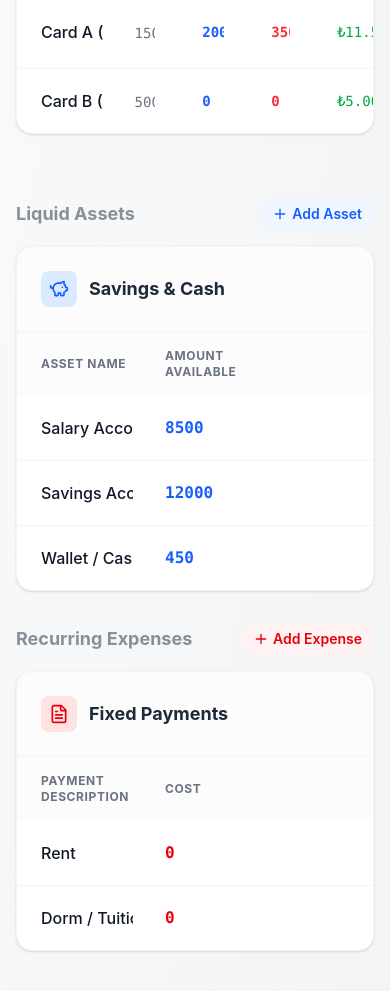
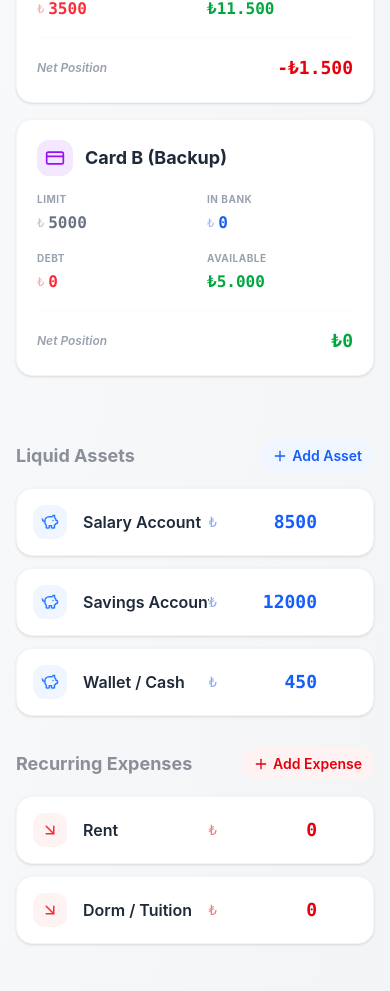
Before and after one commit to du0ks/financial_planner, a React (Vite) app: page / in a window 390 px wide. Shown: the part 999-1990 px from the top of the page. Built offline with nearby package versions, Linux system fonts and the light colour scheme.

Commit message:
feat: Refactor CardTable, FundTable, and OtherTable components from table to grid layouts, enhance layout, and remove number input spin buttons.

```diff
--- a/index.html
+++ b/index.html
@@ -10,7 +10,8 @@
 
 <body>
   <div id="root"></div>
-  <script type="module" src="/src/main.jsx"></script>
+  <script type="module" src="/src/main.jsx" crossorigin></script>
+  <!-- PWA register script removed because VitePWA plugin disabled -->
 </body>
 
 </html>
--- a/src/components/CardTable.jsx
+++ b/src/components/CardTable.jsx
@@ -1,35 +1,10 @@
 import React from 'react';
-import { Trash2, CreditCard } from 'lucide-react';
+import { Trash2, CreditCard, ChevronRight } from 'lucide-react';
 import { formatMoney } from '../utils/format';
 
 export default function CardTable({ cards, updateCard, removeCard }) {
     return (
-        <div className="bg-white dark:bg-gray-800 rounded-2xl border border-gray-100 dark:border-gray-800 shadow-sm overflow-hidden mb-8">
-            <div className="p-6 border-b border-gray-100 dark:border-gray-800 flex justify-between items-center bg-gray-50/50 dark:bg-gray-800/50">
-                <div className="flex items-center gap-3">
-                    <div className="p-2 bg-purple-100 dark:bg-purple-900/30 rounded-lg text-purple-600 dark:text-purple-400">
-                        <CreditCard size={20} />
-                    </div>
-                    <h2 className="text-lg font-bold text-gray-800 dark:text-gray-100">
-                        Credit Cards
-                    </h2>
-                </div>
-            </div>
-
-            <div className="overflow-x-auto">
-                <table className="w-full text-left border-collapse">
-                    <thead>
-                        <tr className="bg-gray-50/50 dark:bg-gray-800/50 text-gray-500 dark:text-gray-400 text-xs uppercase tracking-wider font-semibold">
-                            <th className="p-4 pl-6">Card Identity</th>
-                            <th className="p-4 w-32">Limit</th>
-                            <th className="p-4 w-32">In Bank</th>
-                            <th className="p-4 w-32">Debt</th>
-                            <th className="p-4 w-40">Available</th>
-                            <th className="p-4 w-40">Net Status</th>
-                            <th className="p-4 w-12"></th>
-                        </tr>
-                    </thead>
-                    <tbody className="divide-y divide-gray-100 dark:divide-gray-800">
+        <div className="grid grid-cols-1 md:grid-cols-2 gap-4 mb-8">
             {cards.map((card) => {
                 const money = parseFloat(card.money) || 0;
                 const debt = parseFloat(card.debt) || 0;
@@ -38,60 +13,87 @@ export default function CardTable({ cards, updateCard, removeCard }) {
                 const cardNet = money - debt;
 
                 return (
-                                <tr key={card.id} className="hover:bg-gray-50/50 dark:hover:bg-gray-700/30 transition-colors group">
-                                    <td className="p-4 pl-6">
+                    <div
+                        key={card.id}
+                        className="bg-white dark:bg-gray-800 rounded-2xl p-5 shadow-sm border border-gray-100 dark:border-gray-800 transition-all hover:shadow-md group flex flex-col"
+                    >
+                        {/* Card Header */}
+                        <div className="flex justify-between items-start mb-4">
+                            <div className="flex items-center gap-3">
+                                <div className="p-2 bg-purple-100 dark:bg-purple-900/30 rounded-xl text-purple-600 dark:text-purple-400">
+                                    <CreditCard size={20} />
+                                </div>
                                 <input
                                     type="text"
                                     value={card.name}
                                     onChange={(e) => updateCard(card.id, 'name', e.target.value)}
-                                            className="bg-transparent font-medium text-gray-900 dark:text-gray-100 w-full focus:outline-none focus:text-green-600 placeholder-gray-300"
+                                    className="bg-transparent font-bold text-gray-800 dark:text-gray-100 focus:outline-none focus:ring-0 text-lg w-full"
                                     placeholder="Card Name"
                                 />
-                                    </td>
-                                    <td className="p-4">
-                                        <input
-                                            type="number"
-                                            value={card.limit}
-                                            onChange={(e) => updateCard(card.id, 'limit', e.target.value)}
-                                            className="bg-transparent text-gray-500 dark:text-gray-400 w-full focus:outline-none focus:text-green-600 font-mono text-sm"
-                                        />
-                                    </td>
-                                    <td className="p-4">
-                                        <input
-                                            type="number"
-                                            value={card.money}
-                                            onChange={(e) => updateCard(card.id, 'money', e.target.value)}
-                                            className="bg-transparent text-blue-600 dark:text-blue-400 font-semibold w-full focus:outline-none focus:bg-blue-50/50 rounded py-1 font-mono text-sm"
-                                        />
-                                    </td>
-                                    <td className="p-4">
-                                        <input
-                                            type="number"
-                                            value={card.debt}
-                                            onChange={(e) => updateCard(card.id, 'debt', e.target.value)}
-                                            className="bg-transparent text-red-500 dark:text-red-400 font-semibold w-full focus:outline-none focus:bg-red-50/50 rounded py-1 font-mono text-sm"
-                                        />
-                                    </td>
-                                    <td className={`p-4 font-mono text-sm font-medium ${remainingLimit < 0 ? 'text-red-500' : 'text-green-600 dark:text-green-400'}`}>
-                                        {formatMoney(remainingLimit)}
-                                    </td>
-                                    <td className={`p-4 font-mono text-sm font-medium ${cardNet < 0 ? 'text-red-600' : 'text-green-600 dark:text-green-400'}`}>
-                                        {cardNet > 0 ? '+' : ''}{formatMoney(cardNet)}
-                                    </td>
-                                    <td className="p-4 text-right">
+                            </div>
                             <button
                                 onClick={() => removeCard(card.id)}
-                                            className="opacity-0 group-hover:opacity-100 text-gray-400 hover:text-red-500 p-2 rounded-full hover:bg-red-50 dark:hover:bg-red-900/20 transition-all"
+                                className="opacity-0 group-hover:opacity-100 text-gray-300 hover:text-red-500 p-1.5 rounded-lg hover:bg-red-50 dark:hover:bg-red-900/20 transition-all"
                             >
                                 <Trash2 size={16} />
                             </button>
-                                    </td>
-                                </tr>
-                            );
-                        })}
-                    </tbody>
-                </table>
+                        </div>
+
+                        {/* Stats Grid */}
+                        <div className="grid grid-cols-2 gap-y-4 gap-x-6 mb-4">
+                            <StatsInput
+                                label="Limit"
+                                value={card.limit}
+                                onChange={(v) => updateCard(card.id, 'limit', v)}
+                                color="text-gray-500"
+                            />
+                            <StatsInput
+                                label="In Bank"
+                                value={card.money}
+                                onChange={(v) => updateCard(card.id, 'money', v)}
+                                color="text-blue-600 dark:text-blue-400"
+                            />
+                            <StatsInput
+                                label="Debt"
+                                value={card.debt}
+                                onChange={(v) => updateCard(card.id, 'debt', v)}
+                                color="text-red-500"
+                            />
+                            <div className="flex flex-col">
+                                <span className="text-[10px] uppercase tracking-wider text-gray-400 font-bold mb-1">Available</span>
+                                <span className={`text-md font-mono font-bold ${remainingLimit < 0 ? 'text-red-500' : 'text-green-600 dark:text-green-400'}`}>
+                                    {formatMoney(remainingLimit)}
+                                </span>
+                            </div>
+                        </div>
+
+                        {/* Bottom Net Status */}
+                        <div className="mt-auto pt-4 border-t border-gray-50 dark:border-gray-700/50 flex items-center justify-between">
+                            <span className="text-xs font-semibold text-gray-400 italic">Net Position</span>
+                            <span className={`text-lg font-mono font-extrabold ${cardNet < 0 ? 'text-red-600' : 'text-green-600 dark:text-green-400'}`}>
+                                {cardNet > 0 ? '+' : ''}{formatMoney(cardNet)}
+                            </span>
                         </div>
                     </div>
                 );
+            })}
+        </div>
+    );
 }
+
+function StatsInput({ label, value, onChange, color }) {
+    return (
+        <div className="flex flex-col">
+            <label className="text-[10px] uppercase tracking-wider text-gray-400 font-bold mb-1">{label}</label>
+            <div className="flex items-center">
+                <span className={`text-xs mr-1 opacity-40 font-mono ${color}`}>₺</span>
+                <input
+                    type="number"
+                    value={value}
+                    onChange={(e) => onChange(e.target.value)}
+                    className={`bg-transparent font-mono font-bold text-md w-full focus:outline-none ${color}`}
+                />
+            </div>
+        </div>
+    )
+}
--- a/src/components/FundTable.jsx
+++ b/src/components/FundTable.jsx
@@ -1,58 +1,50 @@
 import React from 'react';
-import { Trash2, PiggyBank } from 'lucide-react';
+import { Trash2, PiggyBank, ArrowUpRight } from 'lucide-react';
+import { formatMoney } from '../utils/format';
 
 export default function FundTable({ funds, updateFund, removeFund }) {
     return (
-        <div className="bg-white dark:bg-gray-800 rounded-2xl border border-gray-100 dark:border-gray-800 shadow-sm overflow-hidden mb-8">
-            <div className="p-6 border-b border-gray-100 dark:border-gray-800 flex justify-between items-center bg-gray-50/50 dark:bg-gray-800/50">
-                <div className="flex items-center gap-3">
-                    <div className="p-2 bg-blue-100 dark:bg-blue-900/30 rounded-lg text-blue-600 dark:text-blue-400">
-                        <PiggyBank size={20} />
+        <div className="space-y-3 mb-8">
+            {funds.map((fund) => (
+                <div
+                    key={fund.id}
+                    className="bg-white dark:bg-gray-800 rounded-2xl p-4 flex items-center justify-between shadow-sm border border-gray-100 dark:border-gray-800 group transition-all hover:bg-gray-50/50 dark:hover:bg-gray-700/30"
+                >
+                    <div className="flex items-center gap-4 flex-1">
+                        <div className="p-2 bg-blue-50 dark:bg-blue-900/20 rounded-xl text-blue-500">
+                            <PiggyBank size={18} />
                         </div>
-                    <h2 className="text-lg font-bold text-gray-800 dark:text-gray-100">
-                        Savings & Cash
-                    </h2>
-                </div>
-            </div>
-
-            <div className="overflow-x-auto">
-                <table className="w-full text-left border-collapse">
-                    <thead>
-                        <tr className="bg-gray-50/50 dark:bg-gray-800/50 text-gray-500 dark:text-gray-400 text-xs uppercase tracking-wider font-semibold">
-                            <th className="p-4 pl-6">Asset Name</th>
-                            <th className="p-4 w-40">Amount Available</th>
-                            <th className="p-4 w-12"></th>
-                        </tr>
-                    </thead>
-                    <tbody className="divide-y divide-gray-100 dark:divide-gray-800">
-                        {funds.map((fund) => (
-                            <tr key={fund.id} className="hover:bg-gray-50/50 dark:hover:bg-gray-700/30 transition-colors group">
-                                <td className="p-4 pl-6">
                         <input
                             type="text"
                             value={fund.name}
                             onChange={(e) => updateFund(fund.id, 'name', e.target.value)}
-                                        className="bg-transparent font-medium text-gray-900 dark:text-gray-100 w-full focus:outline-none focus:text-blue-600 placeholder-gray-300"
+                            className="bg-transparent font-semibold text-gray-800 dark:text-gray-100 focus:outline-none w-full"
+                            placeholder="Asset Name"
                         />
-                                </td>
-                                <td className="p-4">
+                    </div>
+
+                    <div className="flex items-center gap-4">
+                        <div className="text-right">
+                            <div className="flex items-center justify-end text-blue-600 dark:text-blue-400 font-bold font-mono text-lg">
+                                <span className="text-sm mr-1 opacity-50 font-normal">₺</span>
                                 <input
                                     type="number"
                                     value={fund.amount}
                                     onChange={(e) => updateFund(fund.id, 'amount', e.target.value)}
-                                        className="bg-transparent text-blue-600 dark:text-blue-400 font-bold w-full focus:outline-none focus:bg-blue-50/50 rounded py-1 font-mono"
+                                    className="bg-transparent text-right w-24 focus:outline-none border-b border-transparent focus:border-blue-200"
                                 />
-                                </td>
-                                <td className="p-4 text-right">
-                                    <button onClick={() => removeFund(fund.id)} className="opacity-0 group-hover:opacity-100 text-gray-400 hover:text-red-500 p-2 rounded-full hover:bg-red-50 dark:hover:bg-red-900/20 transition-all">
+                            </div>
+                        </div>
+
+                        <button
+                            onClick={() => removeFund(fund.id)}
+                            className="opacity-0 group-hover:opacity-100 text-gray-300 hover:text-red-500 p-1 rounded-lg transition-all"
+                        >
                             <Trash2 size={16} />
                         </button>
-                                </td>
-                            </tr>
+                    </div>
+                </div>
             ))}
-                    </tbody>
-                </table>
-            </div>
         </div>
     );
 }
--- a/src/components/Layout.jsx
+++ b/src/components/Layout.jsx
@@ -1,5 +1,5 @@
-import React, { useState } from 'react';
-import { LayoutDashboard, History, Settings, Wallet, Banknote, Download } from 'lucide-react';
+import React from 'react';
+import { Wallet, Banknote } from 'lucide-react';
 
 export default function Layout({ children, activeTab, onTabChange }) {
     return (
@@ -24,7 +24,7 @@ export default function Layout({ children, activeTab, onTabChange }) {
                     </div>
                 </div>
 
-                {/* Navigation Tabs (Scrollable on mobile) */}
+                {/* Navigation Tabs */}
                 <div className="max-w-6xl mx-auto px-4 flex overflow-x-auto gap-6 text-sm font-medium no-scrollbar">
                     <NavTab
                         active={activeTab === 'dashboard'}
--- a/src/components/OtherTable.jsx
+++ b/src/components/OtherTable.jsx
@@ -1,58 +1,49 @@
 import React from 'react';
-import { Trash2, FileText } from 'lucide-react';
+import { Trash2, ArrowDownRight } from 'lucide-react';
 
 export default function OtherTable({ others, updateOther, removeOther }) {
     return (
-        <div className="bg-white dark:bg-gray-800 rounded-2xl border border-gray-100 dark:border-gray-800 shadow-sm overflow-hidden mb-8">
-            <div className="p-6 border-b border-gray-100 dark:border-gray-800 flex justify-between items-center bg-gray-50/50 dark:bg-gray-800/50">
-                <div className="flex items-center gap-3">
-                    <div className="p-2 bg-red-100 dark:bg-red-900/30 rounded-lg text-red-600 dark:text-red-400">
-                        <FileText size={20} />
+        <div className="space-y-3 mb-8">
+            {others.map((item) => (
+                <div
+                    key={item.id}
+                    className="bg-white dark:bg-gray-800 rounded-2xl p-4 flex items-center justify-between shadow-sm border border-gray-100 dark:border-gray-800 group transition-all hover:bg-gray-50/50 dark:hover:bg-gray-700/30"
+                >
+                    <div className="flex items-center gap-4 flex-1">
+                        <div className="p-2 bg-red-50 dark:bg-red-900/20 rounded-xl text-red-500">
+                            <ArrowDownRight size={18} />
                         </div>
-                    <h2 className="text-lg font-bold text-gray-800 dark:text-gray-100">
-                        Fixed Payments
-                    </h2>
-                </div>
-            </div>
-
-            <div className="overflow-x-auto">
-                <table className="w-full text-left border-collapse">
-                    <thead>
-                        <tr className="bg-gray-50/50 dark:bg-gray-800/50 text-gray-500 dark:text-gray-400 text-xs uppercase tracking-wider font-semibold">
-                            <th className="p-4 pl-6">Payment Description</th>
-                            <th className="p-4 w-40">Cost</th>
-                            <th className="p-4 w-12"></th>
-                        </tr>
-                    </thead>
-                    <tbody className="divide-y divide-gray-100 dark:divide-gray-800">
-                        {others.map((item) => (
-                            <tr key={item.id} className="hover:bg-gray-50/50 dark:hover:bg-gray-700/30 transition-colors group">
-                                <td className="p-4 pl-6">
                         <input
                             type="text"
                             value={item.name}
                             onChange={(e) => updateOther(item.id, 'name', e.target.value)}
-                                        className="bg-transparent font-medium text-gray-900 dark:text-gray-100 w-full focus:outline-none focus:text-red-500 placeholder-gray-300"
+                            className="bg-transparent font-semibold text-gray-800 dark:text-gray-100 focus:outline-none w-full"
+                            placeholder="Expense Name"
                         />
-                                </td>
-                                <td className="p-4">
+                    </div>
+
+                    <div className="flex items-center gap-4">
+                        <div className="text-right">
+                            <div className="flex items-center justify-end text-red-600 dark:text-red-400 font-bold font-mono text-lg">
+                                <span className="text-sm mr-1 opacity-50 font-normal">₺</span>
                                 <input
                                     type="number"
                                     value={item.amount}
                                     onChange={(e) => updateOther(item.id, 'amount', e.target.value)}
-                                        className="bg-transparent text-red-600 dark:text-red-400 font-bold w-full focus:outline-none focus:bg-red-50/50 rounded py-1 font-mono"
+                                    className="bg-transparent text-right w-24 focus:outline-none border-b border-transparent focus:border-red-200"
                                 />
-                                </td>
-                                <td className="p-4 text-right">
-                                    <button onClick={() => removeOther(item.id)} className="opacity-0 group-hover:opacity-100 text-gray-400 hover:text-red-500 p-2 rounded-full hover:bg-red-50 dark:hover:bg-red-900/20 transition-all">
+                            </div>
+                        </div>
+
+                        <button
+                            onClick={() => removeOther(item.id)}
+                            className="opacity-0 group-hover:opacity-100 text-gray-300 hover:text-red-500 p-1 rounded-lg transition-all"
+                        >
                             <Trash2 size={16} />
                         </button>
-                                </td>
-                            </tr>
+                    </div>
+                </div>
             ))}
-                    </tbody>
-                </table>
-            </div>
         </div>
     );
 }
--- a/src/index.css
+++ b/src/index.css
@@ -9,8 +9,36 @@ body {
     margin: 0;
     padding: 0;
     min-height: 100vh;
+    background-color: #f3f4f6;
 }
 
 #root {
     min-height: 100vh;
 }
+
+/* Hide Spinners in Number Inputs */
+input::-webkit-outer-spin-button,
+input::-webkit-inner-spin-button {
+    -webkit-appearance: none;
+    margin: 0;
+}
+
+input[type=number] {
+    -moz-appearance: textfield;
+}
+
+.animate-fade-in {
+    animation: fadeIn 0.4s ease-out forwards;
+}
+
+@keyframes fadeIn {
+    from {
+        opacity: 0;
+        transform: translateY(8px);
+    }
+
+    to {
+        opacity: 1;
+        transform: translateY(0);
+    }
+}
--- a/src/main.jsx
+++ b/src/main.jsx
@@ -2,8 +2,6 @@ import React, { Component, StrictMode } from 'react'
 import { createRoot } from 'react-dom/client'
 import './index.css'
 import App from './App.jsx'
-
-console.log("main.jsx: Execution started");
 
 class ErrorBoundary extends Component {
   constructor(props) {
@@ -12,20 +10,22 @@ class ErrorBoundary extends Component {
   }
 
   static getDerivedStateFromError(error) {
-    console.error("ErrorBoundary: Caught error", error);
     return { hasError: true, error };
   }
 
   componentDidCatch(error, errorInfo) {
-    console.error("ErrorBoundary: componentDidCatch", error, errorInfo);
+    console.error("App Crash:", error, errorInfo);
   }
 
   render() {
     if (this.state.hasError) {
       return (
-        <div style={{ padding: '20px', color: 'red' }}>
-          <h1>Something went wrong.</h1>
-          <pre>{this.state.error?.toString()}</pre>
+        <div style={{ padding: '40px', textAlign: 'center', fontFamily: 'sans-serif' }}>
+          <h1 style={{ color: '#ef4444' }}>Something went wrong.</h1>
+          <p>Please try refreshing the page.</p>
+          <pre style={{ background: '#f3f4f6', padding: '10px', borderRadius: '8px', display: 'inline-block', textAlign: 'left' }}>
+            {this.state.error?.toString()}
+          </pre>
         </div>
       );
     }
@@ -34,10 +34,17 @@ class ErrorBoundary extends Component {
 }
 
 const rootElement = document.getElementById('root');
-if (!rootElement) {
-  console.error("main.jsx: Root element not found!");
-} else {
-  console.log("main.jsx: Root element found, rendering...");
+
+if (rootElement) {
+  // Clear any old service workers from vanilla JS version
+  if ('serviceWorker' in navigator) {
+    navigator.serviceWorker.getRegistrations().then(registrations => {
+      for (let registration of registrations) {
+        registration.unregister();
+      }
+    });
+  }
+
   createRoot(rootElement).render(
     <StrictMode>
       <ErrorBoundary>
@@ -45,5 +52,6 @@ if (!rootElement) {
       </ErrorBoundary>
     </StrictMode>
   );
-  console.log("main.jsx: Render called");
+} else {
+  console.error("Mount point #root not found.");
 }
```
Also changed, not shown: vite.config.js (+3 -31 lines). Lines whose indentation alone changed are shown as unchanged.
